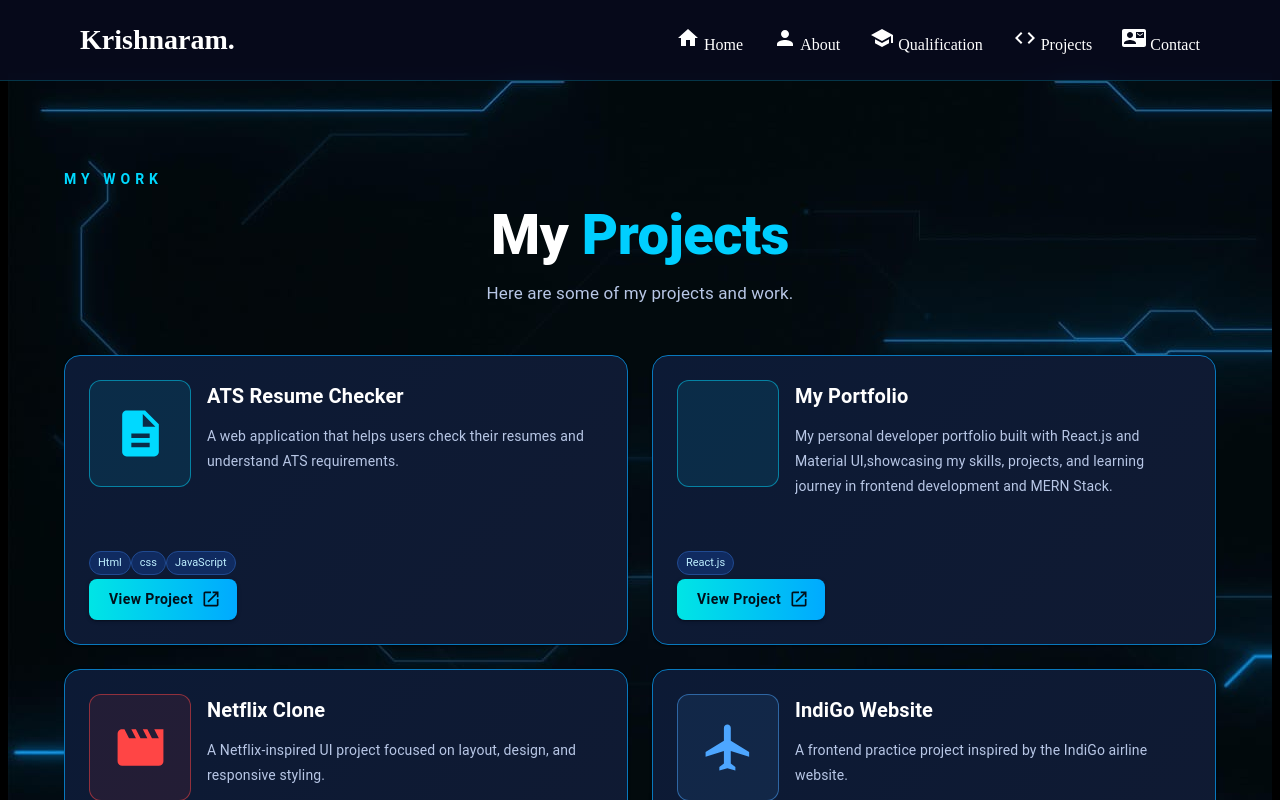
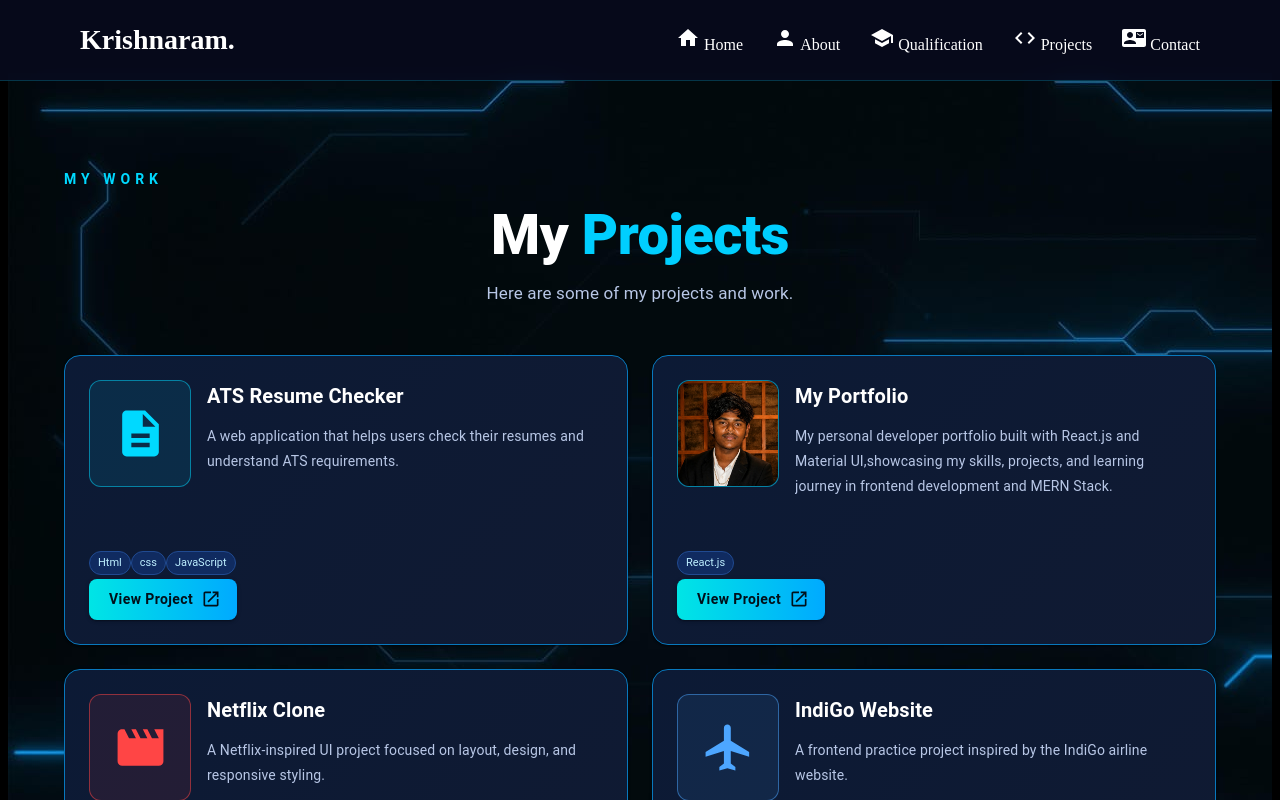
Before and after one commit to krishqop/my-portfolio, a React (Vite) app: page /project in a window 1280 px wide. Shown: the top 800 px of the page. Built offline with nearby package versions, Linux system fonts and the light colour scheme.

Commit message:
Update portfolio

```diff
--- a/src/components/Project.jsx
+++ b/src/components/Project.jsx
@@ -32,6 +32,19 @@
       description:
        " My personal developer portfolio built with React.js and Material UI,showcasing my skills, projects, and learning journey in frontend development and MERN Stack.",
       tech: ["React.js"],
+      icon:(
+        <Box
+         component="img"
+        src="/Krishna.jpeg"
+        alt="My portfolio"
+        sx={{
+          width:"100%",
+          height:"100%",
+          objectFit:"cover",
+          borderRadius:3,
+        }}
+        />
+      ),
       link: "https://my-portfolio-mu-one-49.vercel.app",
       color: "#00d9ff",
     },
@@ -64,10 +77,10 @@
       backgroundImage: "url(./About.jpeg)",
       }}
     >
-      <Container maxWidth="lg">
+      <Container>
         {/* HEADING */}
         <Stack
-          alignItems="center"
+          // alignItems="center"
           spacing={1.5}
           sx={{ mb: { xs: 4, md: 6 } }}
         >
@@ -222,7 +235,6 @@
                 {/* TECHNOLOGY CHIPS */}
                 <Stack
                   direction="row"
-                  flexWrap="wrap"
                   gap={1}
                   sx={{
                     mt: 2,
```
